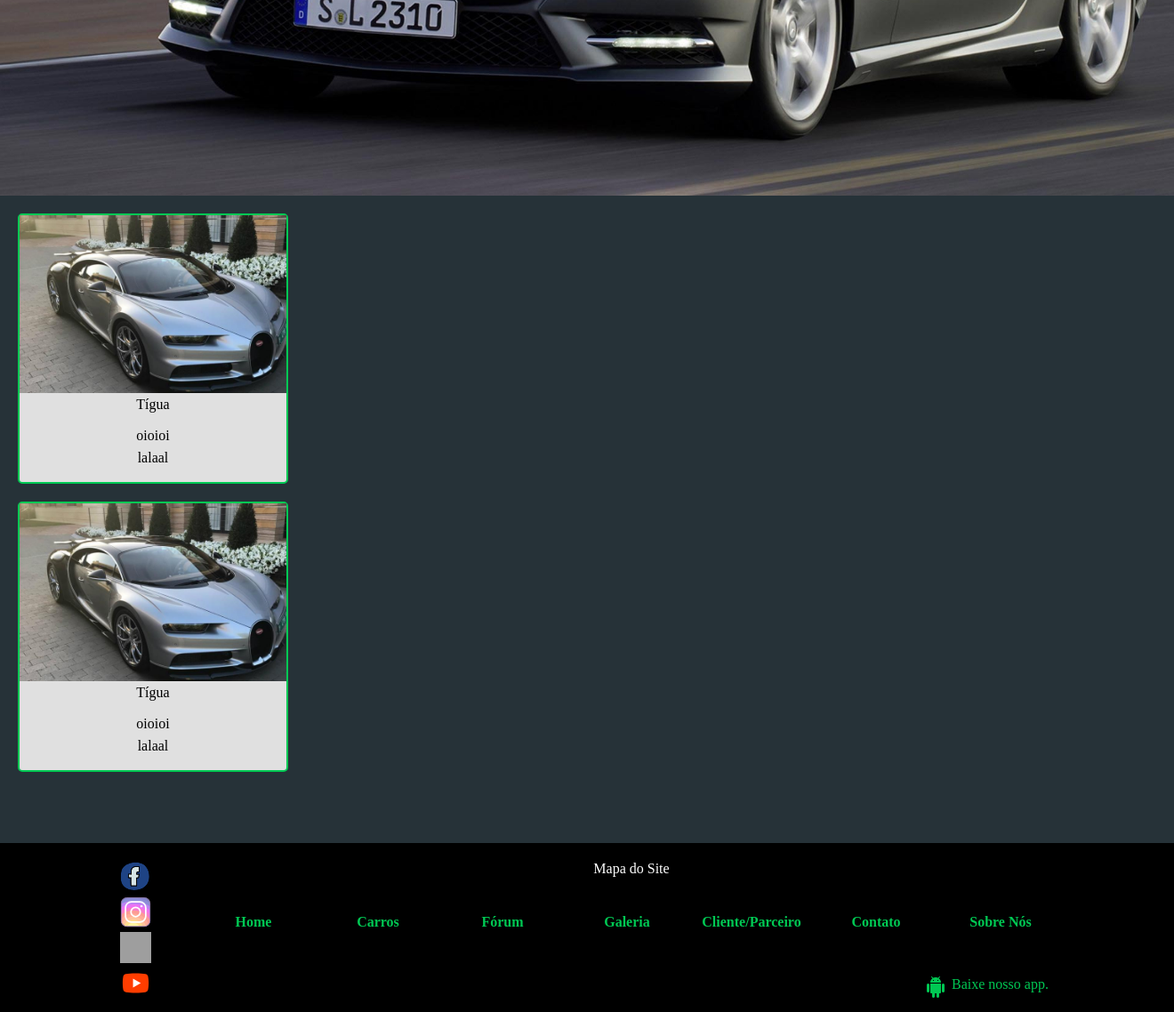
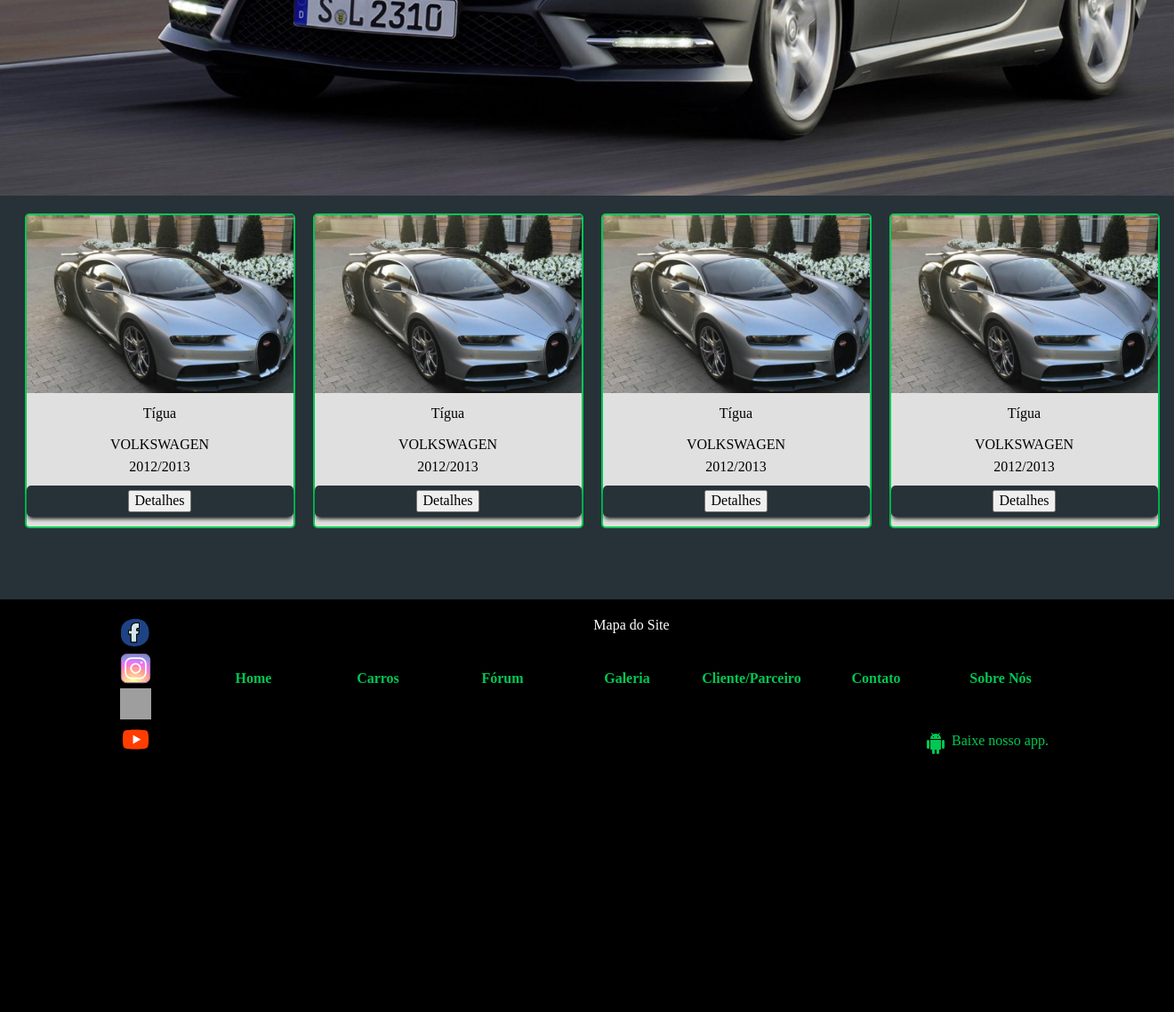
Before and after one commit to kah-eek/Portal-Auto-Center, a PHP site: page /view/veiculos.php in a window 1320 px wide. Shown: the part 735-1873 px from the top of the page at 89% size. After the commit the page ends 1583 px from the top, so only its background shows below. Run offline with PHP 8.4, Linux system fonts and the light colour scheme; some web fonts are replaced; grey boxes are pictures that could not be loaded.

Commit message:
pagina veiculos

```diff
--- a/view/css/veiculos.css
+++ b/view/css/veiculos.css
@@ -33,12 +33,20 @@
   font-family: 'titulo';
 }
 
+.container_segura_item_veic{
+  width: 1305px;
+  min-height: 350px;
+  height: auto;
+  /*background-color: red;*/
+  overflow: hidden;
+
+}
 
 
 .container_item_veiculo{
   transition: 1s;
   width: 300px;
-  height: 300px;
+  height: 350px;
   margin-left: 20px;
   /*box-shadow: 0px 0px 5px #000;*/
 }
@@ -98,18 +106,35 @@
   transition:1s;
   width: 300px;
   height: 30px;
+  padding-top: 10px;
 
 }
 
 .descricao_marca{
   transition:1s;
   width: 300px;
-  height: 30px;
+  height: 25px;
+  padding-top: 5px;
 
 }
 
 .descricao_data{
   transition:1s;
   width: 300px;
+  height: 25px;
+  padding-top: 5px;
+}
+
+.input_submit{
+  margin-top: 5px;
+
+}
+/*.container_btn_detalhes{
+  width: 100px;
   height: 30px;
+
 }
+button{
+  width: 100px;
+  height: 30px;
+}*/
--- a/view/veiculos.php
+++ b/view/veiculos.php
@@ -26,9 +26,9 @@
   </div>
 
   <!-- itens veículos -->
-
+  <div class="container_segura_item_veic centro_lr transparente">
     <a href="#">
-    <div class="container_item_veiculo borda_verde_vivo_2 bsuavizada_5 bg_cinza  margem_t_20">
+      <div class="container_item_veiculo borda_verde_vivo_2 bsuavizada_5 bg_cinza  margem_t_20 float_left">
         <!-- Imagem do ítem do carrosel -->
         <div class="imagem_item_veiculo">
           <img src="pictures/veiculos/carro.jpg" title="Item Veículos"/>
@@ -37,16 +37,21 @@
           Tígua
         </div>
         <div class="descricao_marca align_center preenche_5 txt_preto conteudo">
-        oioioi
+          VOLKSWAGEN
         </div>
         <div class="descricao_data align_center txt_preto conteudo">
-        lalaal
+          2012/2013
+        </div>
+        <div class="input_submit centro_lr preenche_t_10">
+          <button type="button" name="btn_detalhes">
+            <a href="#">Detalhes</a>
+          </button>
         </div>
       </div>
     </a>
 
     <a href="#">
-    <div class="container_item_veiculo borda_verde_vivo_2 bsuavizada_5 bg_cinza  margem_t_20">
+      <div class="container_item_veiculo borda_verde_vivo_2 bsuavizada_5 bg_cinza  margem_t_20 float_left">
         <!-- Imagem do ítem do carrosel -->
         <div class="imagem_item_veiculo">
           <img src="pictures/veiculos/carro.jpg" title="Item Veículos"/>
@@ -55,14 +60,65 @@
           Tígua
         </div>
         <div class="descricao_marca align_center preenche_5 txt_preto conteudo">
-        oioioi
+          VOLKSWAGEN
         </div>
         <div class="descricao_data align_center txt_preto conteudo">
-        lalaal
+          2012/2013
+        </div>
+        <div class="input_submit centro_lr preenche_t_10">
+          <button type="button" name="btn_detalhes">
+            <a href="#">Detalhes</a>
+          </button>
         </div>
       </div>
     </a>
 
+    <a href="#">
+      <div class="container_item_veiculo borda_verde_vivo_2 bsuavizada_5 bg_cinza  margem_t_20 float_left">
+        <!-- Imagem do ítem do carrosel -->
+        <div class="imagem_item_veiculo">
+          <img src="pictures/veiculos/carro.jpg" title="Item Veículos"/>
+        </div>
+        <div class="descricao_nome align_center conteudo">
+          Tígua
+        </div>
+        <div class="descricao_marca align_center preenche_5 txt_preto conteudo">
+          VOLKSWAGEN
+        </div>
+        <div class="descricao_data align_center txt_preto conteudo">
+          2012/2013
+        </div>
+        <div class="input_submit centro_lr preenche_t_10">
+          <button type="button" name="btn_detalhes">
+            <a href="#">Detalhes</a>
+          </button>
+        </div>
+      </div>
+    </a>
+
+    <a href="#">
+      <div class="container_item_veiculo borda_verde_vivo_2 bsuavizada_5 bg_cinza  margem_t_20 float_left">
+        <!-- Imagem do ítem do carrosel -->
+        <div class="imagem_item_veiculo">
+          <img src="pictures/veiculos/carro.jpg" title="Item Veículos"/>
+        </div>
+        <div class="descricao_nome align_center conteudo">
+          Tígua
+        </div>
+        <div class="descricao_marca align_center preenche_5 txt_preto conteudo">
+          VOLKSWAGEN
+        </div>
+        <div class="descricao_data align_center txt_preto conteudo">
+          2012/2013
+        </div>
+        <div class="input_submit centro_lr">
+          <button type="button" name="btn_detalhes">
+            <a href="#">Detalhes</a>
+          </button>
+        </div>
+      </div>
+    </a>
+  </div>
 
 <!-- Importando Rodape -->
 <?php
```
Lines whose indentation alone changed are shown as unchanged.
